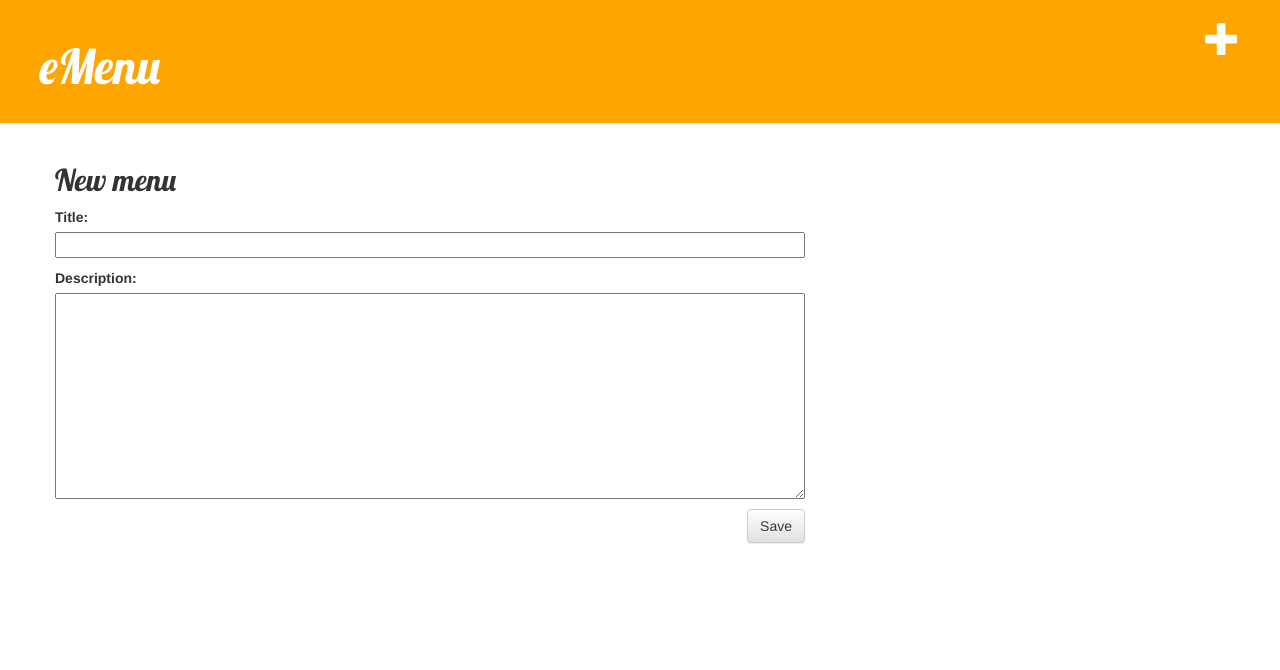
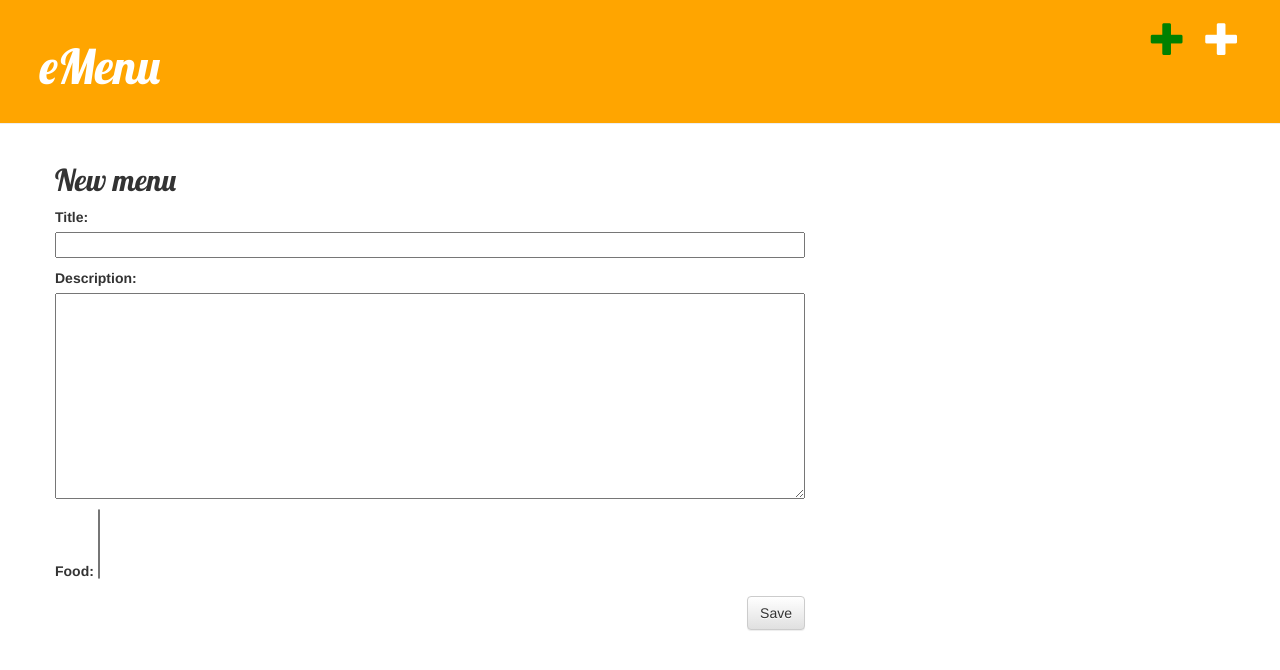
Before and after one commit to MikJarz/restaurant_menu, a Django app: page /menu/new/ in a window 1280 px wide. Shown: the top 670 px of the page. Run offline with Django 3.2, Linux system fonts and the light colour scheme; the visitor is signed in with stand-in values (Sample User, id 1); data that the repository does not hold is empty; some libraries are stand-ins or nearby versions.

Commit message:
Added Food form and food objects

```diff
--- a/menu/forms.py
+++ b/menu/forms.py
@@ -1,8 +1,16 @@
 from django import forms
-from .models import Menu
+from .models import Menu, FoodItem
+
 
 class MenuForm(forms.ModelForm):
 
     class Meta:
         model = Menu
-        fields = ('title', 'description',)
+        fields = ('title', 'description', 'food',)
+
+
+class FoodForm(forms.ModelForm):
+
+    class Meta:
+        model = FoodItem
+        fields = ('title', 'description', 'price', 'prepare_time', 'vegan')
--- a/menu/models.py
+++ b/menu/models.py
@@ -1,12 +1,5 @@
 from django.db import models
 from django.utils import timezone
-
-
-class Menu(models.Model):
-    title = models.CharField(max_length=200)
-    description = models.TextField()
-    created_date = models.DateTimeField(auto_now_add=True)
-    modified_date = models.DateTimeField(auto_now=True)
 
 
 class FoodItem(models.Model):
@@ -18,6 +11,17 @@ class FoodItem(models.Model):
     modified_date = models.DateTimeField(auto_now=True)
     vegan = models.BooleanField()
 
+    def __str__(self):
+        return self.title
+
+
+class Menu(models.Model):
+    title = models.CharField(max_length=200)
+    description = models.TextField()
+    created_date = models.DateTimeField(auto_now_add=True)
+    modified_date = models.DateTimeField(auto_now=True)
+    food = models.ManyToManyField(FoodItem)
+
     def publish(self):
         self.published_date = timezone.now()
         self.save()
--- a/menu/static/css/menu.css
+++ b/menu/static/css/menu.css
@@ -37,6 +37,13 @@ h1, h2, h3, h4 {
     margin-right: 20px;
 }
 
+.plus, .plus:hover, .plus:visited {
+    color: #008000;
+    float: right;
+    font-size: 26pt;
+    margin-right: 20px;
+}
+
 .menu {
     margin-bottom: 70px;
 }
--- a/menu/templates/menu/base.html
+++ b/menu/templates/menu/base.html
@@ -12,6 +12,7 @@
         <div class="page-header">
             {% if user.is_authenticated %}
                 <a href="{% url 'menu_new' %}" class="top-menu"><span class="glyphicon glyphicon-plus"></span></a>
+                <a href="{% url 'food_new' %}" class="plus"><span class="glyphicon glyphicon-plus"></span></a>
             {% endif %}
             <h1><a href="/">eMenu</a></h1>
         </div>
--- a/menu/templates/menu/menu_list.html
+++ b/menu/templates/menu/menu_list.html
@@ -8,7 +8,7 @@
                 <strong>Modified:</strong>
                 {{ menu.modified_date }}
             </div>
-            <h1><a class ="pagination" href="{% url 'menu_detail' pk=menu.pk %}">{{ menu.title }}</a></h1>
+            <h1><a href="{% url 'menu_detail' pk=menu.pk %}">{{ menu.title }}</a></h1>
             <p>{{ menu.description|linebreaksbr }}</p>
         </div>
     {% endfor %}
--- a/menu/urls.py
+++ b/menu/urls.py
@@ -5,5 +5,6 @@ urlpatterns = [
     path('', views.menu_list, name='menu_list'),
     path('menu/<int:pk>/', views.menu_detail, name='menu_detail'),
     path('menu/new/', views.menu_new, name='menu_new'),
+    path('food/new/', views.food_new, name='food_new'),
     path('menu/<int:pk>/edit/', views.menu_edit, name='menu_edit'),
 ]
--- a/menu/views.py
+++ b/menu/views.py
@@ -2,7 +2,7 @@ from django.shortcuts import render, redirect
 from django.utils import timezone
 from .models import Menu
 from django.shortcuts import render, get_object_or_404
-from .forms import MenuForm
+from .forms import MenuForm, FoodForm
 from django.core.paginator import Paginator
 
 
@@ -26,11 +26,26 @@ def menu_new(request):
         if form.is_valid():
             menu = form.save(commit=False)
             menu.modified_date = timezone.now()
+            menu.created_date = timezone.now()
             menu.save()
             return redirect('menu_detail', pk=menu.pk)
     else:
         form = MenuForm()
     return render(request, 'menu/menu_edit.html', {'form': form})
+
+
+def food_new(request):
+    if request.method == "POST":
+        form = FoodForm(request.POST)
+        if form.is_valid():
+            food = form.save(commit=False)
+            food.created_date = timezone.now()
+            food.save()
+            return redirect('menu_list')
+    else:
+        form = FoodForm()
+    return render(request, 'menu/food_edit.html', {'form': form})
+
 
 def menu_edit(request, pk):
     menu = get_object_or_404(Menu, pk=pk)
```
Also changed, not shown: menu/templates/menu/food_edit.html (added, +9 -0 lines), menu/migrations/0002_auto_20200828_1435.py (added).
